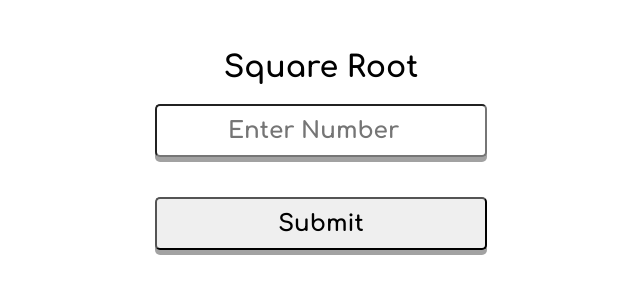
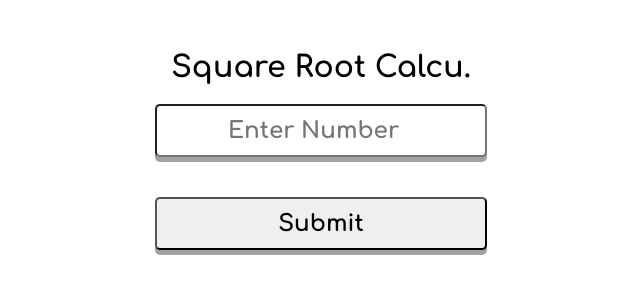
Before and after one commit to aggabaorenz16/sqrt, a plain HTML site: page index.html in a window 1280 px wide. Shown: the whole page, without its empty margins (319-959 px from the left). Drawn offline with Linux system fonts and the light colour scheme.

Commit message:
Update index.html

```diff
--- a/index.html
+++ b/index.html
@@ -97,7 +97,7 @@ a {
 </style>
 <body>
    <form>
-      <h1>Square Root</h1>
+      <h1>Square Root Calcu.</h1>
       <p id="alert"></p>
       <input type="number" id="num" name="" placeholder="Enter Number">
       <input type="submit" onclick="sqrt()">
```
